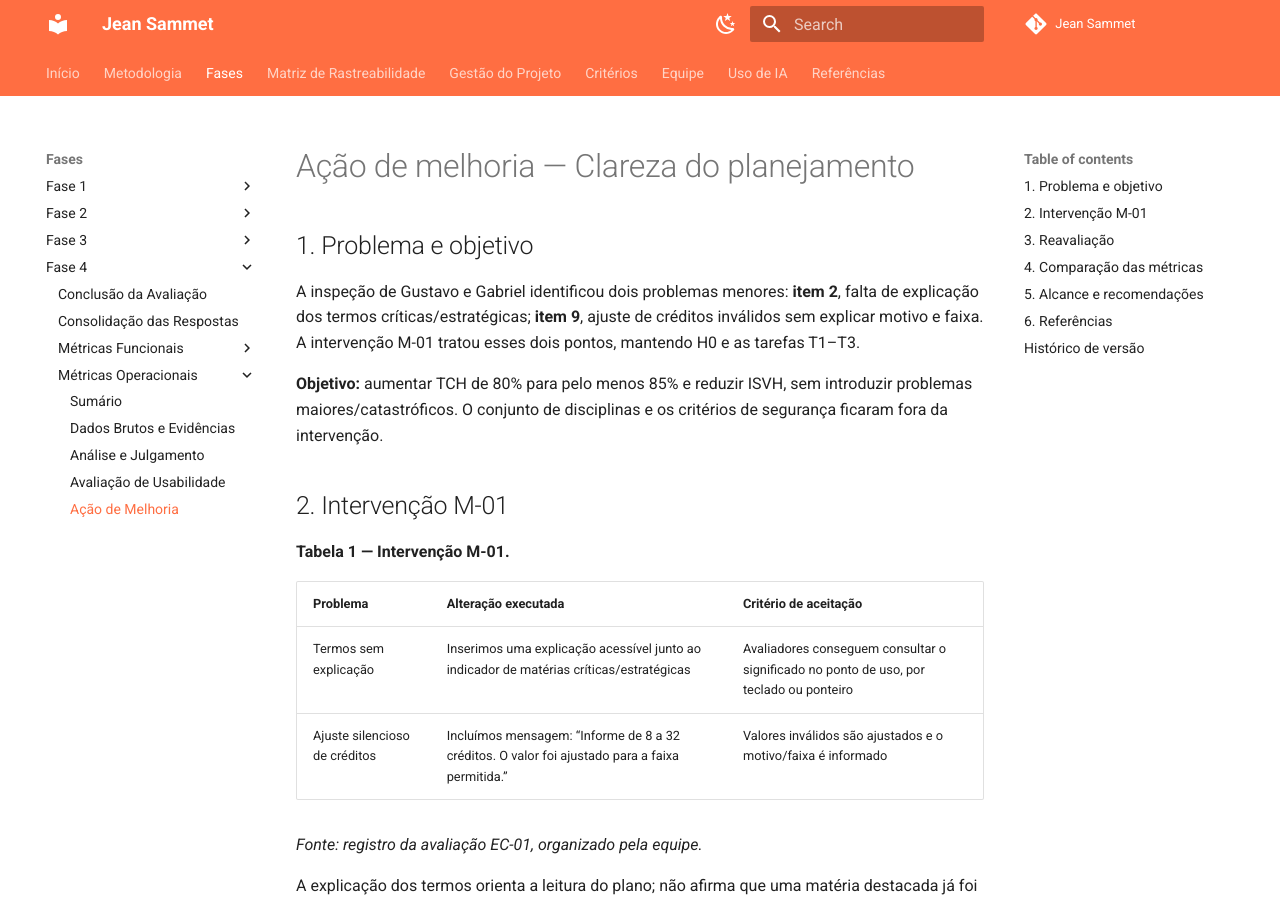
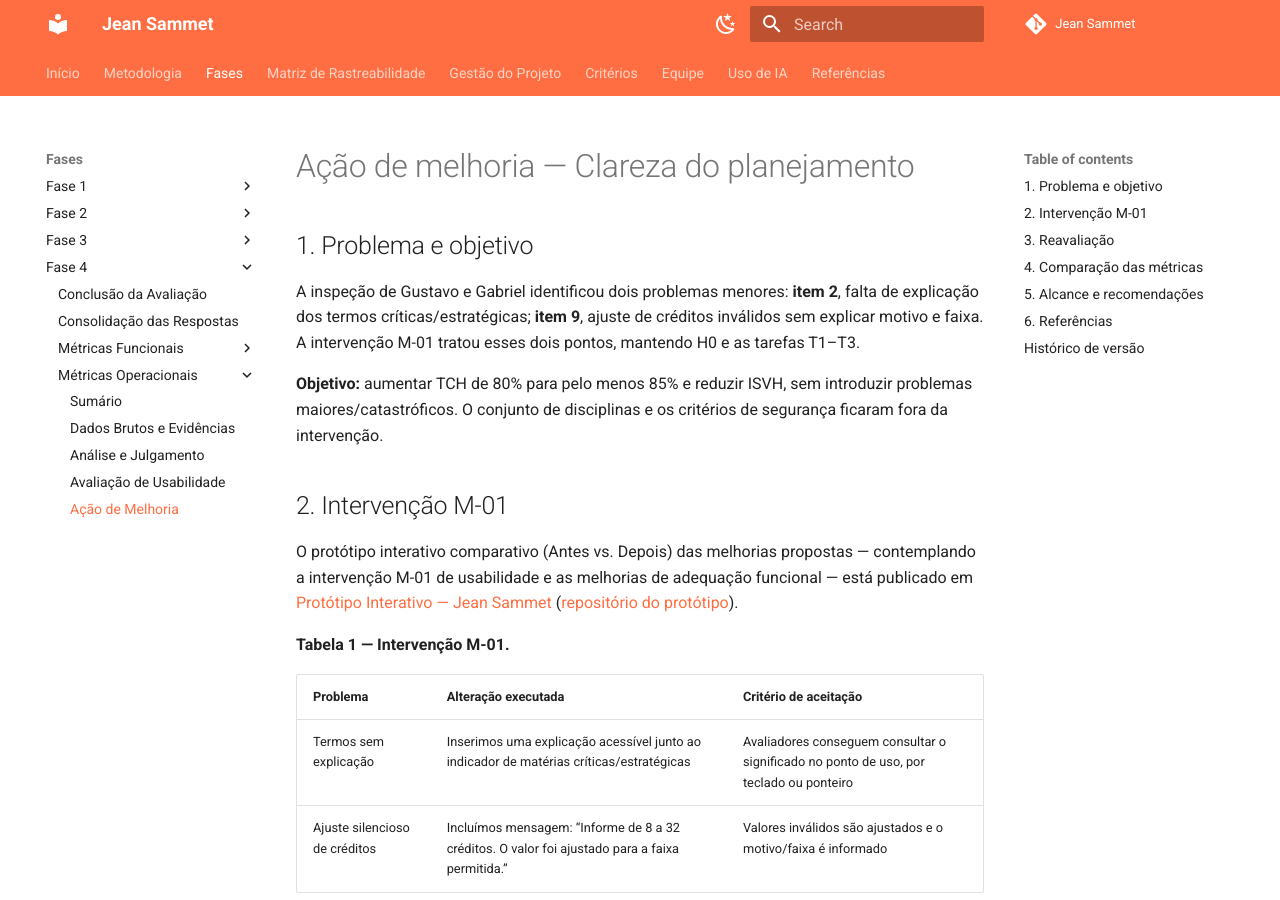
Before and after one commit to FCTE-Qualidade-de-Software-1/2026-2_T02_JEAN_SAMMET, an MkDocs documentation site: the page built from docs/fases/fase4/operacionais/acaoMelhoria.md, in a window 1280 px wide and 900 px high. Built offline with MkDocs 1.6.1 and Material for MkDocs 9.7.7, drawn with Linux system fonts in a browser that asks for light colours; comment, search, counter and statistics services are not loaded.

Commit message:
feat: adicionando o link para o protótipo no projeto

```diff
--- a/docs/fases/fase4/operacionais/acaoMelhoria.md
+++ b/docs/fases/fase4/operacionais/acaoMelhoria.md
@@ -7,6 +7,8 @@ A inspeção de Gustavo e Gabriel identificou dois problemas menores: **item 2**
 **Objetivo:** aumentar TCH de 80% para pelo menos 85% e reduzir ISVH, sem introduzir problemas maiores/catastróficos. O conjunto de disciplinas e os critérios de segurança ficaram fora da intervenção.
 
 ## 2. Intervenção M-01
+
+O protótipo interativo comparativo (Antes vs. Depois) das melhorias propostas — contemplando a intervenção M-01 de usabilidade e as melhorias de adequação funcional — está publicado em [Protótipo Interativo — Jean Sammet](https://gotc2607.github.io/Prot-tipo-JEAN-SAMMET/) ([repositório do protótipo](https://github.com/Gotc2607/Prot-tipo-JEAN-SAMMET)).
 
 **Tabela 1 — Intervenção M-01.**
 
```
Also changed, not shown: docs/criterios/premissasIniciais.md (+1 -1 lines), docs/fases/fase4/conclusao.md (+1 -1 lines), docs/rastreabilidade.md (+1 -1 lines).
